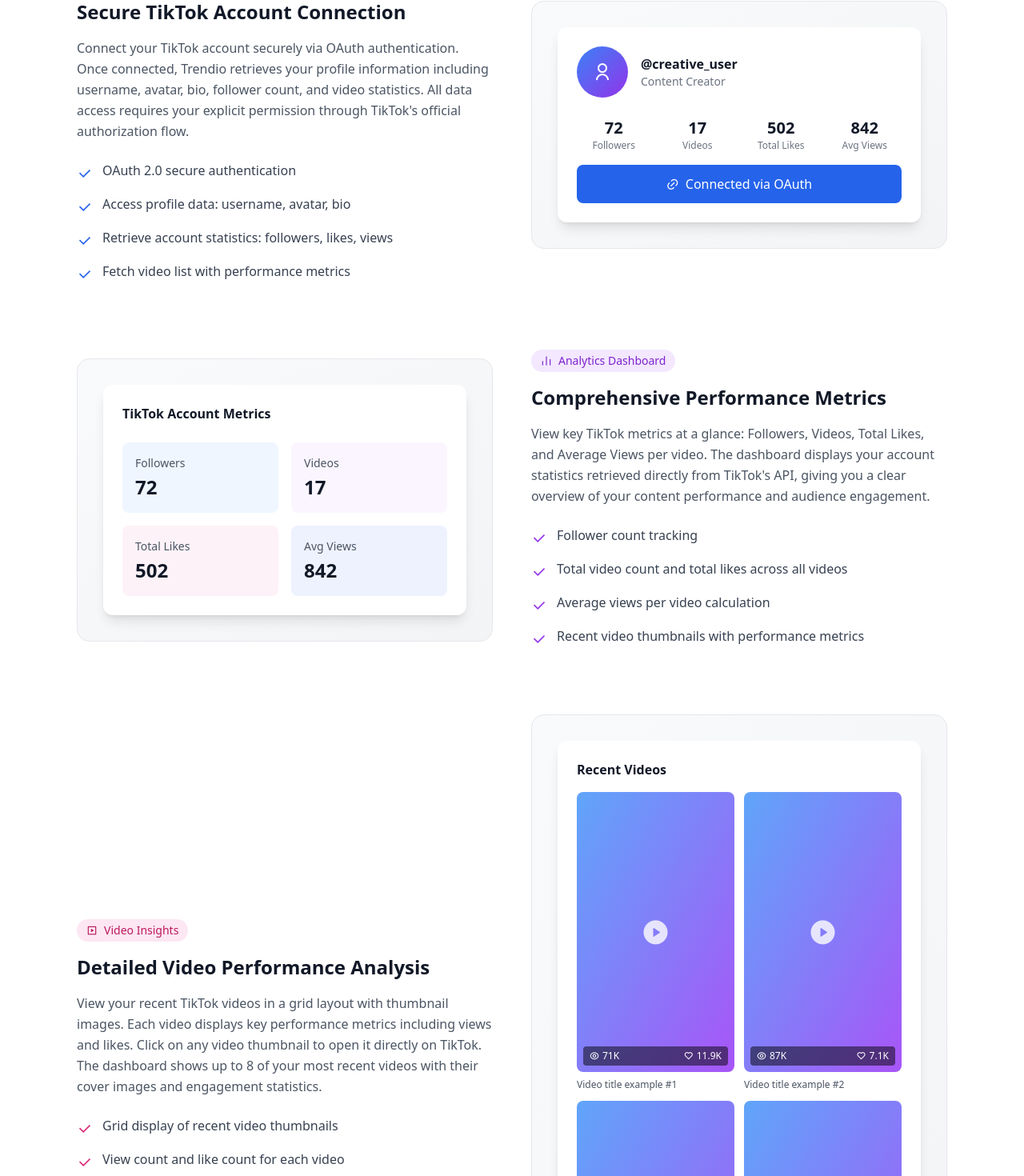
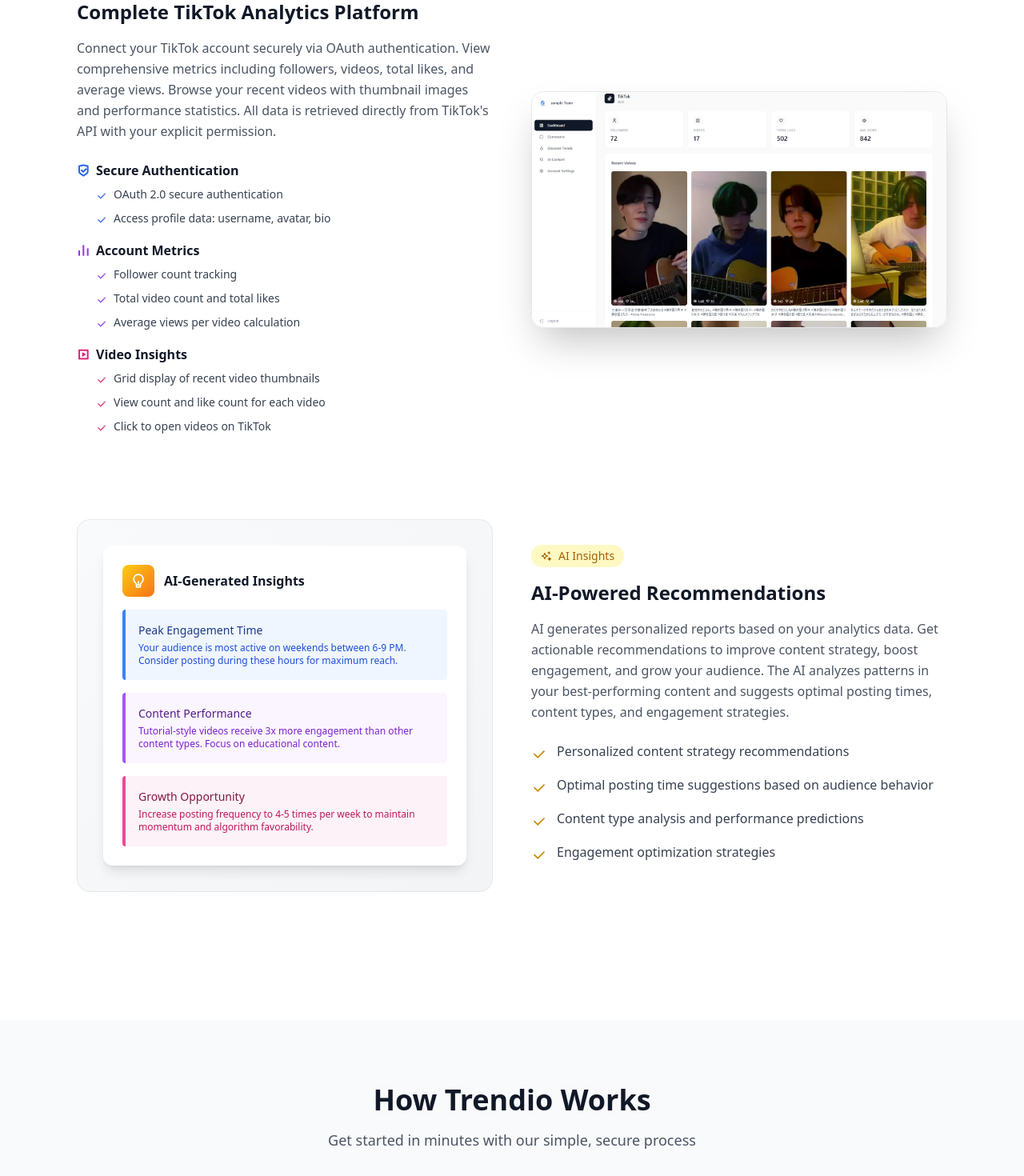
Before and after one commit to hiroki11826/trendio-app, a React (Vite) app in the folder project-6120693/: page / in a window 1280 px wide. Shown: the part 729-2199 px from the top of the page at 80% size. Built offline with nearby package versions, Linux system fonts and the light colour scheme.

Commit message:
feat: Consolidate TikTok features into single section with screenshot

```diff
--- a/project-6120693/src/pages/home/page.tsx
+++ b/project-6120693/src/pages/home/page.tsx
@@ -46,196 +46,93 @@
             </p>
           </div>
 
-          {/* Feature 1: TikTok Account Integration - WITH VISUAL */}
+          {/* TikTok Dashboard Overview - WITH SCREENSHOT */}
           <div className="mb-20">
             <div className="grid md:grid-cols-2 gap-12 items-center">
               <div>
                 <div className="inline-flex items-center px-3 py-1 bg-blue-100 text-blue-700 rounded-full text-sm font-medium mb-4">
                   <i className="ri-tiktok-line mr-2"></i>
-                  TikTok Integration
+                  TikTok Dashboard
                 </div>
                 <h3 className="text-2xl font-bold text-gray-900 mb-4">
-                  Secure TikTok Account Connection
+                  Complete TikTok Analytics Platform
                 </h3>
                 <p className="text-gray-600 mb-6 leading-relaxed">
-                  Connect your TikTok account securely via OAuth authentication. Once connected, Trendio retrieves your profile information including username, avatar, bio, follower count, and video statistics. All data access requires your explicit permission through TikTok's official authorization flow.
+                  Connect your TikTok account securely via OAuth authentication. View comprehensive metrics including followers, videos, total likes, and average views. Browse your recent videos with thumbnail images and performance statistics. All data is retrieved directly from TikTok's API with your explicit permission.
                 </p>
-                <ul className="space-y-3">
-                  <li className="flex items-start">
-                    <i className="ri-check-line text-blue-600 text-xl mr-3 mt-0.5"></i>
+
+                <div className="space-y-4 mb-6">
+                  <div>
+                    <h4 className="font-semibold text-gray-900 mb-2 flex items-center">
+                      <i className="ri-shield-check-line text-blue-600 mr-2"></i>
+                      Secure Authentication
+                    </h4>
+                    <ul className="space-y-2 ml-6">
+                      <li className="flex items-start text-sm">
+                        <i className="ri-check-line text-blue-600 mr-2 mt-0.5"></i>
                         <span className="text-gray-700">OAuth 2.0 secure authentication</span>
                       </li>
-                  <li className="flex items-start">
-                    <i className="ri-check-line text-blue-600 text-xl mr-3 mt-0.5"></i>
+                      <li className="flex items-start text-sm">
+                        <i className="ri-check-line text-blue-600 mr-2 mt-0.5"></i>
                         <span className="text-gray-700">Access profile data: username, avatar, bio</span>
-                  </li>
-                  <li className="flex items-start">
-                    <i className="ri-check-line text-blue-600 text-xl mr-3 mt-0.5"></i>
-                    <span className="text-gray-700">Retrieve account statistics: followers, likes, views</span>
-                  </li>
-                  <li className="flex items-start">
-                    <i className="ri-check-line text-blue-600 text-xl mr-3 mt-0.5"></i>
-                    <span className="text-gray-700">Fetch video list with performance metrics</span>
                       </li>
                     </ul>
                   </div>
-              <div className="bg-gradient-to-br from-gray-50 to-gray-100 rounded-2xl p-8 border border-gray-200">
-                <div className="bg-white rounded-xl p-6 shadow-lg">
-                  <div className="flex items-center space-x-4 mb-6">
-                    <div className="w-16 h-16 bg-gradient-to-br from-blue-500 to-purple-600 rounded-full flex items-center justify-center">
-                      <i className="ri-user-line text-2xl text-white"></i>
-                    </div>
+
                   <div>
-                      <h4 className="font-semibold text-gray-900">@creative_user</h4>
-                      <p className="text-sm text-gray-500">Content Creator</p>
-                    </div>
-                  </div>
-                  <div className="grid grid-cols-4 gap-3 mb-4">
-                    <div className="text-center">
-                      <div className="text-xl font-bold text-gray-900">72</div>
-                      <div className="text-xs text-gray-500">Followers</div>
-                    </div>
-                    <div className="text-center">
-                      <div className="text-xl font-bold text-gray-900">17</div>
-                      <div className="text-xs text-gray-500">Videos</div>
-                    </div>
-                    <div className="text-center">
-                      <div className="text-xl font-bold text-gray-900">502</div>
-                      <div className="text-xs text-gray-500">Total Likes</div>
-                    </div>
-                    <div className="text-center">
-                      <div className="text-xl font-bold text-gray-900">842</div>
-                      <div className="text-xs text-gray-500">Avg Views</div>
-                    </div>
-                  </div>
-                  <button className="w-full bg-blue-600 text-white py-3 rounded-lg font-medium hover:bg-blue-700 transition-colors">
-                    <i className="ri-link mr-2"></i>
-                    Connected via OAuth
-                  </button>
-                </div>
-              </div>
-            </div>
+                    <h4 className="font-semibold text-gray-900 mb-2 flex items-center">
+                      <i className="ri-bar-chart-line text-purple-600 mr-2"></i>
+                      Account Metrics
+                    </h4>
+                    <ul className="space-y-2 ml-6">
+                      <li className="flex items-start text-sm">
+                        <i className="ri-check-line text-purple-600 mr-2 mt-0.5"></i>
+                        <span className="text-gray-700">Follower count tracking</span>
+                      </li>
+                      <li className="flex items-start text-sm">
+                        <i className="ri-check-line text-purple-600 mr-2 mt-0.5"></i>
+                        <span className="text-gray-700">Total video count and total likes</span>
+                      </li>
+                      <li className="flex items-start text-sm">
+                        <i className="ri-check-line text-purple-600 mr-2 mt-0.5"></i>
+                        <span className="text-gray-700">Average views per video calculation</span>
+                      </li>
+                    </ul>
                   </div>
 
-          {/* Feature 2: Analytics Dashboard - SIMPLIFIED */}
-          <div className="mb-20">
-            <div className="grid md:grid-cols-2 gap-12 items-center">
-              <div className="bg-gradient-to-br from-gray-50 to-gray-100 rounded-2xl p-8 border border-gray-200">
-                <div className="bg-white rounded-xl p-6 shadow-lg">
-                  <h4 className="font-semibold text-gray-900 mb-6">TikTok Account Metrics</h4>
-                  <div className="grid grid-cols-2 gap-4">
-                    <div className="bg-blue-50 rounded-lg p-4">
-                      <div className="text-sm text-gray-600 mb-1">Followers</div>
-                      <div className="text-2xl font-bold text-gray-900">72</div>
-                    </div>
-                    <div className="bg-purple-50 rounded-lg p-4">
-                      <div className="text-sm text-gray-600 mb-1">Videos</div>
-                      <div className="text-2xl font-bold text-gray-900">17</div>
-                    </div>
-                    <div className="bg-pink-50 rounded-lg p-4">
-                      <div className="text-sm text-gray-600 mb-1">Total Likes</div>
-                      <div className="text-2xl font-bold text-gray-900">502</div>
-                    </div>
-                    <div className="bg-indigo-50 rounded-lg p-4">
-                      <div className="text-sm text-gray-600 mb-1">Avg Views</div>
-                      <div className="text-2xl font-bold text-gray-900">842</div>
-                    </div>
-                  </div>
-                </div>
-              </div>
                   <div>
-                <div className="inline-flex items-center px-3 py-1 bg-purple-100 text-purple-700 rounded-full text-sm font-medium mb-4">
-                  <i className="ri-bar-chart-line mr-2"></i>
-                  Analytics Dashboard
-                </div>
-                <h3 className="text-2xl font-bold text-gray-900 mb-4">
-                  Comprehensive Performance Metrics
-                </h3>
-                <p className="text-gray-600 mb-6 leading-relaxed">
-                  View key TikTok metrics at a glance: Followers, Videos, Total Likes, and Average Views per video. The dashboard displays your account statistics retrieved directly from TikTok's API, giving you a clear overview of your content performance and audience engagement.
-                </p>
-                <ul className="space-y-3">
-                  <li className="flex items-start">
-                    <i className="ri-check-line text-purple-600 text-xl mr-3 mt-0.5"></i>
-                    <span className="text-gray-700">Follower count tracking</span>
+                    <h4 className="font-semibold text-gray-900 mb-2 flex items-center">
+                      <i className="ri-video-line text-pink-600 mr-2"></i>
+                      Video Insights
+                    </h4>
+                    <ul className="space-y-2 ml-6">
+                      <li className="flex items-start text-sm">
+                        <i className="ri-check-line text-pink-600 mr-2 mt-0.5"></i>
+                        <span className="text-gray-700">Grid display of recent video thumbnails</span>
                       </li>
-                  <li className="flex items-start">
-                    <i className="ri-check-line text-purple-600 text-xl mr-3 mt-0.5"></i>
-                    <span className="text-gray-700">Total video count and total likes across all videos</span>
+                      <li className="flex items-start text-sm">
+                        <i className="ri-check-line text-pink-600 mr-2 mt-0.5"></i>
+                        <span className="text-gray-700">View count and like count for each video</span>
                       </li>
-                  <li className="flex items-start">
-                    <i className="ri-check-line text-purple-600 text-xl mr-3 mt-0.5"></i>
-                    <span className="text-gray-700">Average views per video calculation</span>
-                  </li>
-                  <li className="flex items-start">
-                    <i className="ri-check-line text-purple-600 text-xl mr-3 mt-0.5"></i>
-                    <span className="text-gray-700">Recent video thumbnails with performance metrics</span>
+                      <li className="flex items-start text-sm">
+                        <i className="ri-check-line text-pink-600 mr-2 mt-0.5"></i>
+                        <span className="text-gray-700">Click to open videos on TikTok</span>
                       </li>
                     </ul>
                   </div>
                 </div>
               </div>
-
-          {/* Feature 3: Video Insights - WITH VIDEO GRID */}
-          <div className="mb-20">
-            <div className="grid md:grid-cols-2 gap-12 items-center">
-              <div>
-                <div className="inline-flex items-center px-3 py-1 bg-pink-100 text-pink-700 rounded-full text-sm font-medium mb-4">
-                  <i className="ri-video-line mr-2"></i>
-                  Video Insights
-                </div>
-                <h3 className="text-2xl font-bold text-gray-900 mb-4">
-                  Detailed Video Performance Analysis
-                </h3>
-                <p className="text-gray-600 mb-6 leading-relaxed">
-                  View your recent TikTok videos in a grid layout with thumbnail images. Each video displays key performance metrics including views and likes. Click on any video thumbnail to open it directly on TikTok. The dashboard shows up to 8 of your most recent videos with their cover images and engagement statistics.
-                </p>
-                <ul className="space-y-3">
-                  <li className="flex items-start">
-                    <i className="ri-check-line text-pink-600 text-xl mr-3 mt-0.5"></i>
-                    <span className="text-gray-700">Grid display of recent video thumbnails</span>
-                  </li>
-                  <li className="flex items-start">
-                    <i className="ri-check-line text-pink-600 text-xl mr-3 mt-0.5"></i>
-                    <span className="text-gray-700">View count and like count for each video</span>
-                  </li>
-                  <li className="flex items-start">
-                    <i className="ri-check-line text-pink-600 text-xl mr-3 mt-0.5"></i>
-                    <span className="text-gray-700">Video titles displayed below thumbnails</span>
-                  </li>
-                  <li className="flex items-start">
-                    <i className="ri-check-line text-pink-600 text-xl mr-3 mt-0.5"></i>
-                    <span className="text-gray-700">Click to open videos on TikTok</span>
-                  </li>
-                </ul>
-              </div>
-              <div className="bg-gradient-to-br from-gray-50 to-gray-100 rounded-2xl p-8 border border-gray-200">
-                <div className="bg-white rounded-xl p-6 shadow-lg">
-                  <h4 className="font-semibold text-gray-900 mb-4">Recent Videos</h4>
-                  <div className="grid grid-cols-2 gap-3">
-                    {[1, 2, 3, 4].map((i) => (
-                      <div key={i} className="group cursor-pointer">
-                        <div className="relative bg-gradient-to-br from-blue-400 to-purple-500 rounded-lg overflow-hidden mb-2" style={{aspectRatio: '9/16'}}>
-                          <div className="absolute inset-0 flex items-center justify-center">
-                            <i className="ri-play-circle-fill text-4xl text-white opacity-80"></i>
-                          </div>
-                          <div className="absolute bottom-2 left-2 right-2">
-                            <div className="flex items-center justify-between text-white text-xs bg-black/50 rounded px-2 py-1">
-                              <span className="flex items-center"><i className="ri-eye-line mr-1"></i>{(Math.random() * 100 + 20).toFixed(0)}K</span>
-                              <span className="flex items-center"><i className="ri-heart-line mr-1"></i>{(Math.random() * 10 + 2).toFixed(1)}K</span>
-                            </div>
-                          </div>
-                        </div>
-                        <p className="text-xs text-gray-600 line-clamp-2">Video title example #{i}</p>
-                      </div>
-                    ))}
-                  </div>
-                </div>
+              <div className="rounded-2xl overflow-hidden shadow-2xl border border-gray-200">
+                <img
+                  src="/tiktok-videos-screenshot.png"
+                  alt="TikTok Dashboard showing account metrics (72 Followers, 17 Videos, 502 Total Likes, 842 Avg Views) and recent video thumbnails with performance statistics"
+                  className="w-full h-auto"
+                />
               </div>
             </div>
           </div>
 
-          {/* Feature 4: AI Insights - WITH REPORT PREVIEW */}
+          {/* Feature 2: AI Insights - WITH REPORT PREVIEW */}
           <div className="mb-20">
             <div className="grid md:grid-cols-2 gap-12 items-center">
               <div className="order-2 md:order-1">
```
Also changed, not shown: project-6120693/public/tiktok-videos-screenshot.png (added). Lines whose indentation alone changed are shown as unchanged.
